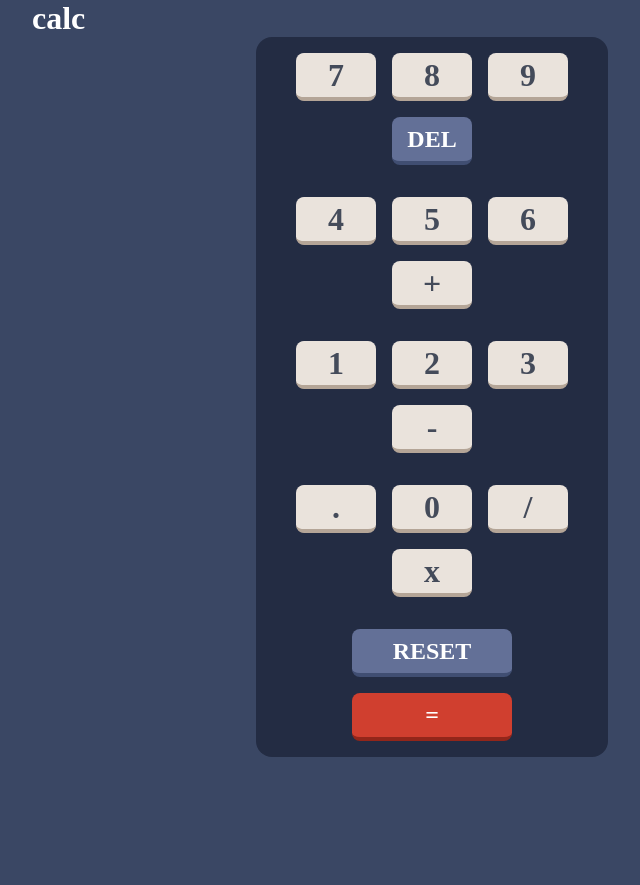
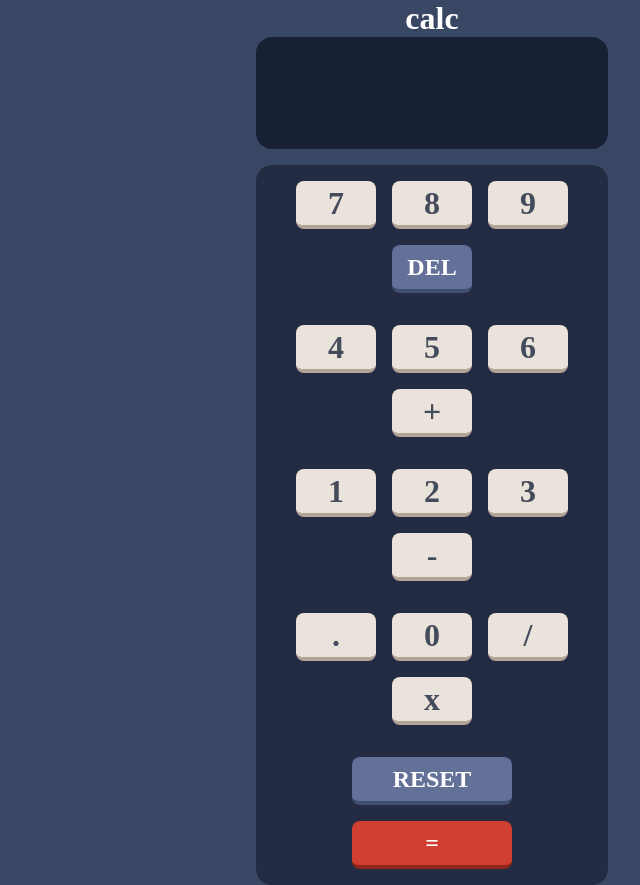
Before and after one commit to Weemizo/Calculator, a React (Vite) app: page / in a window 1280 px wide. Shown: the whole page, without its empty margins (208-848 px from the left). Before the commit the page ends 800 px from the top, so only its background shows below. Built offline with nearby package versions, Linux system fonts and the light colour scheme.

Commit message:
feat(calculator): result display css

```diff
--- a/src/components/Calculator/Calculator.scss
+++ b/src/components/Calculator/Calculator.scss
@@ -6,6 +6,21 @@
 }
 h1 {
   color: $text-white;
+  margin: auto;
+  text-align: center;
+}
+
+.result {
+  background-color: $screenbg;
+  color: $text-white;
+  width: 40vh;
+  height: 10vh;
+  margin: auto;
+  border-radius: 1rem;
+  padding: 1rem;
+  text-align: right;
+  font-size: 2rem;
+  margin-bottom: 1rem;
 }
 
 .input {
```
